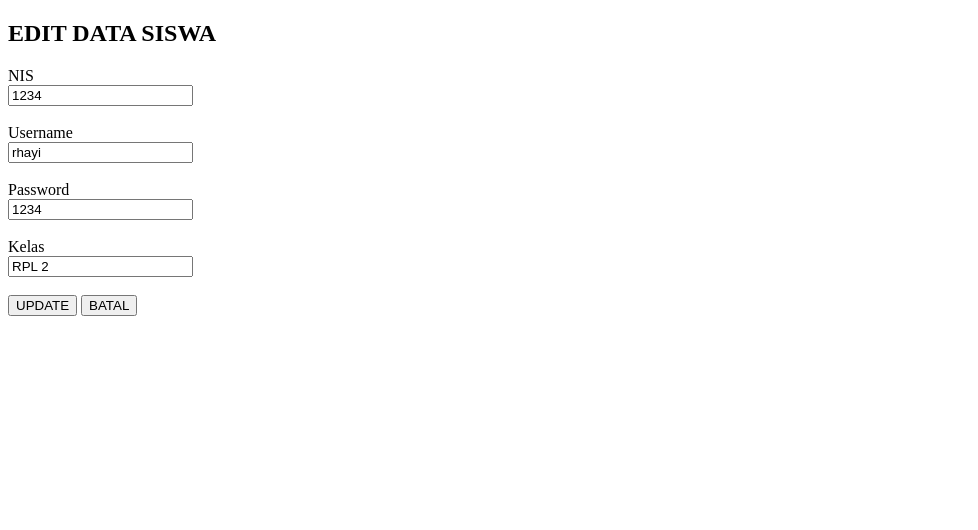
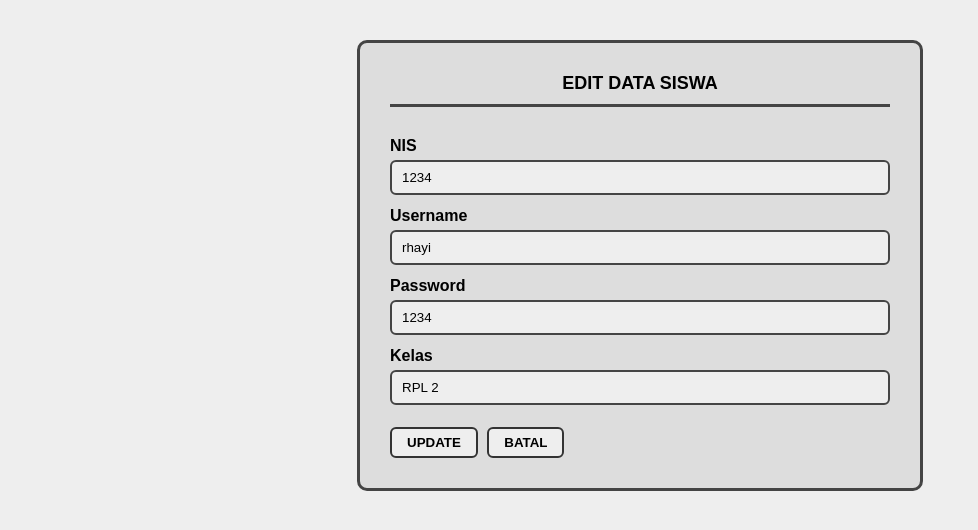
Before and after one commit to rhayihadi/Tugas-new.ujikom, a PHP site: page /admin/edit-siswa.php?id=123 in a window 1280 px wide. Shown: the top 530 px of the page, without its empty margins (0-978 px from the left). Run offline with PHP 8.4, Linux system fonts and the light colour scheme; data comes from the database, SQL or seed files in the repository.

Commit message:
Refactor edit-siswa.php for better layout and design
Enhanced the edit siswa page with improved styling and structure.

```diff
--- a/rhayi.ukk/admin/edit-siswa.php
+++ b/rhayi.ukk/admin/edit-siswa.php
@@ -7,41 +7,117 @@ $data = mysqli_fetch_assoc($query);
 ?>
 
 <!DOCTYPE html>
-<html>
+<html lang="id">
 <head>
+<meta charset="UTF-8">
+<meta name="viewport" content="width=device-width, initial-scale=1.0">
 <title>Edit Data Siswa</title>
+
+<style>
+body{
+    background:#eee;
+    font-family: Arial, Helvetica, sans-serif;
+}
+
+/* WRAPPER */
+.wrapper{
+    width:500px;
+    margin:40px auto;
+    border:3px solid #444;
+    background:#ddd;
+    padding:20px 30px;
+    border-radius:10px;
+}
+
+/* HEADER */
+.top{
+    border-bottom:3px solid #444;
+    padding:10px;
+    margin-bottom:20px;
+    text-align:center;
+    font-weight:bold;
+    font-size:18px;
+}
+
+/* FORM BOX */
+.form-box{
+    padding:10px 0;
+}
+
+/* LABEL */
+label{
+    display:block;
+    font-weight:bold;
+    margin-bottom:5px;
+}
+
+/* INPUT */
+input[type="text"], input[type="password"]{
+    width:100%;
+    padding:8px 10px;
+    margin-bottom:12px;
+    border-radius:6px;
+    border:2px solid #444;
+    background:#eee;
+    box-sizing:border-box;
+}
+
+/* BUTTONS */
+button{
+    padding:6px 15px;
+    border:2px solid #333;
+    border-radius:6px;
+    background:#eee;
+    cursor:pointer;
+    font-weight:bold;
+    margin-top:10px;
+    margin-right:5px;
+}
+
+button:hover{
+    background:#ccc;
+}
+
+/* FOOTER */
+.footer{
+    text-align:center;
+    padding-top:15px;
+}
+
+a{
+    text-decoration:none;
+}
+</style>
+
 </head>
 <body>
 
-<h2>EDIT DATA SISWA</h2>
+<div class="wrapper">
 
+    <div class="top">EDIT DATA SISWA</div>
+
+    <div class="form-box">
     <form action="proses-edit-siswa.php" method="POST">
-
-    <!-- Hidden ID -->
         <input type="hidden" name="id" value="<?= $data['id']; ?>">
 
-    <label>NIS</label><br>
+        <label>NIS</label>
         <input type="text" name="nis" value="<?= $data['nis']; ?>" required>
-    <br><br>
 
-    <label>Username</label><br>
+        <label>Username</label>
         <input type="text" name="username" value="<?= $data['username']; ?>" required>
-    <br><br>
 
-    <label>Password</label><br>
+        <label>Password</label>
         <input type="text" name="password" value="<?= $data['password']; ?>" required>
-    <br><br>
 
-    <label>Kelas</label><br>
+        <label>Kelas</label>
         <input type="text" name="kelas" value="<?= $data['kelas']; ?>" required>
-    <br><br>
 
         <button type="submit">UPDATE</button>
-    <a href="data-siswa.php">
-        <button type="button">BATAL</button>
-    </a>
+        <a href="data-siswa.php"><button type="button">BATAL</button></a>
+    </form>
+    </div>
 
-</form>
+</div>
 
 </body>
 </html>
```
Lines whose indentation alone changed are shown as unchanged.
